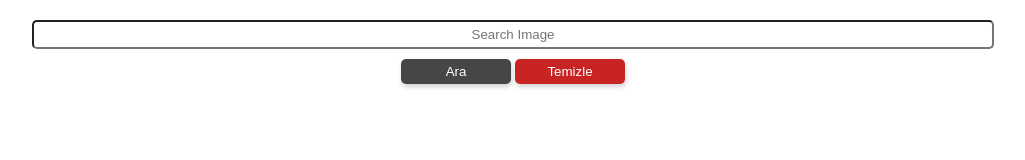
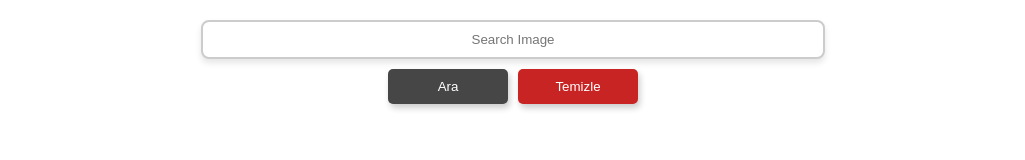
Before and after one commit to alakkaya/search-image-app, a plain HTML site: page index.html in a window 1280 px wide. Shown: the whole page, without its empty margins (127-1152 px from the left). Drawn offline with Linux system fonts and the light colour scheme.

Commit message:
added animations to buttons , images and inputs

```diff
--- a/index.html
+++ b/index.html
@@ -9,7 +9,7 @@
 </head>
 
 <body>
-    <div>
+    <div class="container">
         <div class="form-wrapper">
             <form id="form">
                 <input id="searchInput" type="text" placeholder="Search Image" />
--- a/style.css
+++ b/style.css
@@ -1,57 +1,89 @@
-.form-wrapper{
+.form-wrapper {
     display: flex;
     flex-direction: column;
     width: 100%;
-    margin: 20px 0px
+    margin: 20px 0px;
+    align-items: center;
 }
-#form{
+
+#form {
     display: flex;
     flex-direction: column;
     align-items: center;
+    width: 100%;
 }
 
-#searchInput{
-    width: 75%;
-    padding: 5px;
-    border-radius: 5px;
+#searchInput {
+    width: 80%;
+    max-width: 600px;
+    padding: 10px;
+    border-radius: 8px;
     text-align: center;
+    border: 2px solid #ccc;
+    box-shadow: 0px 4px 6px rgba(0, 0, 0, 0.1);
+    margin-bottom: 10px;
+    transition: all 0.3s ease;
 }
 
-.button-wrapper{
-    margin: 10px 0px;
+#searchInput:focus {
+    border-color: #464646;
+    box-shadow: 0px 4px 8px rgba(0, 0, 0, 0.2);
 }
 
-#searchButton{
-    width: 110px;
+.button-wrapper {
+    display: flex;
+    justify-content: center;
+    gap: 10px;
+}
+
+#searchButton, #clearButton {
+    width: 120px;
     border-radius: 5px;
     border: none;
-    padding: 5px;
+    padding: 10px;
     background-color: #464646;
     color: white;
-    box-shadow: 1px 3px 5px lightgrey;
+    box-shadow: 2px 4px 6px rgba(0, 0, 0, 0.2);
+    cursor: pointer;
+    transition: background-color 0.3s ease, transform 0.3s ease;
 }
 
-#clearButton{
-    width: 110px;
-    border-radius: 5px;
-    border: none;
-    padding: 5px;
-    background-color: #c82424;
-    color: white;
-    box-shadow: 1px 3px 5px lightgrey;
+#searchButton:hover {
+    background-color: #333;
+    transform: translateY(-2px);
 }
 
-.imagelist-wrapper{
+#clearButton {
+    background-color: #c82424;
+}
+
+#clearButton:hover {
+    background-color: #a51e1e;
+    transform: translateY(-2px);
+}
+
+.imagelist-wrapper {
     display: flex;
     flex-direction: row;
     flex-wrap: wrap;
     justify-content: center;
+    margin-top: 20px;
 }
 
-.imagelist-wrapper > .card{
-    margin:20px;
-    border:1px solid grey;
-    padding:15px;
-    border-radius:5px;
-    box-shadow: 3px 5px 8px grey;
+.imagelist-wrapper > .card {
+    margin: 20px;
+    border: 1px solid #ddd;
+    padding: 15px;
+    border-radius: 10px;
+    box-shadow: 0px 4px 8px rgba(0, 0, 0, 0.1);
+    transition: transform 0.3s ease;
 }
+
+.imagelist-wrapper > .card:hover {
+    transform: scale(1.05);
+    box-shadow: 0px 8px 16px rgba(0, 0, 0, 0.2);
+}
+
+.imagelist-wrapper > .card img {
+    border-radius: 5px;
+}
```
